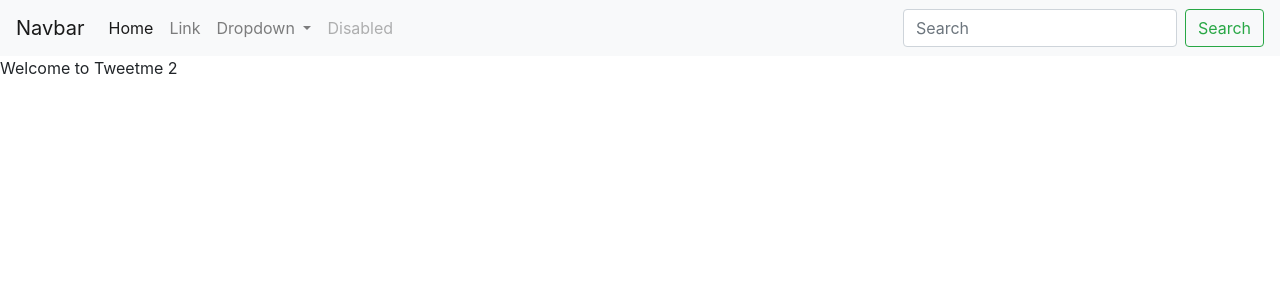
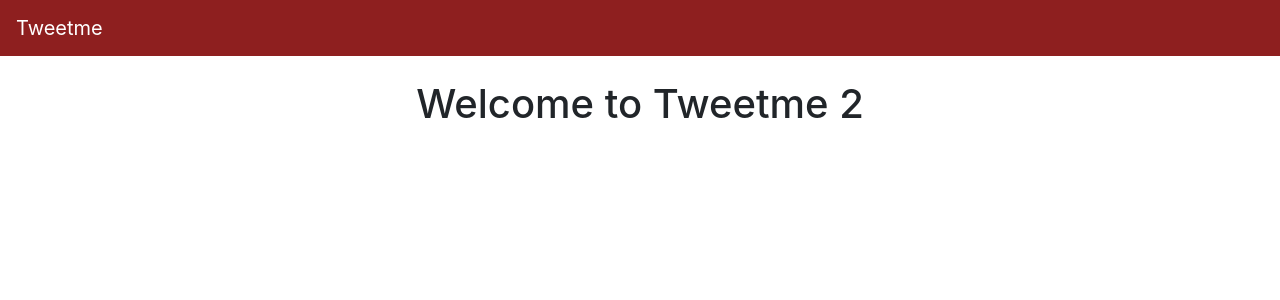
Before and after one commit to mu7affarmirzo/tweetme, a Django app: page / in a window 1280 px wide. Shown: the top 300 px of the page. Run offline with Django 3.2, Linux system fonts and the light colour scheme; data that the repository does not hold is empty; some libraries are stand-ins or nearby versions.

Commit message:
done bootstrap

```diff
--- a/templates/base.html
+++ b/templates/base.html
@@ -6,19 +6,25 @@
     <meta name="viewport" content="width=device-width, initial-scale=1, shrink-to-fit=no">
 
     <!-- Bootstrap CSS -->
-    <link rel="stylesheet" href="https://stackpath.bootstrapcdn.com/bootstrap/4.5.2/css/bootstrap.min.css" integrity="sha384-JcKb8q3iqJ61gNV9KGb8thSsNjpSL0n8PARn9HuZOnIxN0hoP+VmmDGMN5t9UJ0Z" crossorigin="anonymous">
-
-    <title>Hello, world!</title>
+    <link rel="stylesheet" href="https://stackpath.bootstrapcdn.com/bootstrap/4.4.1/css/bootstrap.min.css" integrity="sha384-Vkoo8x4CGsO3+Hhxv8T/Q5PaXtkKtu6ug5TOeNV6gBiFeWPGFN9MuhOf23Q9Ifjh" crossorigin="anonymous">
+    <style>
+      .bg-tweetme {
+          background-color: #8e1f1f!important;
+      }
+    </style>
+    <title>Tweetme 2 {% block head_title %}{% endblock head_title%}</title>
   </head>
   <body>
-    {% include 'components/navbar.html' %}
-    {% block content %}
-    {% endblock content %}
-
+    {% include "components/navbar.html" %}
+    <div class='container'>
+      {% block content %}
+      {% endblock content %}
+    </div>
+    <!-- DRY Don't Repeat Yourself -->
     <!-- Optional JavaScript -->
     <!-- jQuery first, then Popper.js, then Bootstrap JS -->
-    <script src="https://code.jquery.com/jquery-3.5.1.slim.min.js" integrity="sha384-DfXdz2htPH0lsSSs5nCTpuj/zy4C+OGpamoFVy38MVBnE+IbbVYUew+OrCXaRkfj" crossorigin="anonymous"></script>
-    <script src="https://cdn.jsdelivr.net/npm/popper.js@1.16.1/dist/umd/popper.min.js" integrity="sha384-9/reFTGAW83EW2RDu2S0VKaIzap3H66lZH81PoYlFhbGU+6BZp6G7niu735Sk7lN" crossorigin="anonymous"></script>
-    <script src="https://stackpath.bootstrapcdn.com/bootstrap/4.5.2/js/bootstrap.min.js" integrity="sha384-B4gt1jrGC7Jh4AgTPSdUtOBvfO8shuf57BaghqFfPlYxofvL8/KUEfYiJOMMV+rV" crossorigin="anonymous"></script>
+    <script src="https://code.jquery.com/jquery-3.4.1.slim.min.js" integrity="sha384-J6qa4849blE2+poT4WnyKhv5vZF5SrPo0iEjwBvKU7imGFAV0wwj1yYfoRSJoZ+n" crossorigin="anonymous"></script>
+    <script src="https://cdn.jsdelivr.net/npm/popper.js@1.16.0/dist/umd/popper.min.js" integrity="sha384-Q6E9RHvbIyZFJoft+2mJbHaEWldlvI9IOYy5n3zV9zzTtmI3UksdQRVvoxMfooAo" crossorigin="anonymous"></script>
+    <script src="https://stackpath.bootstrapcdn.com/bootstrap/4.4.1/js/bootstrap.min.js" integrity="sha384-wfSDF2E50Y2D1uUdj0O3uMBJnjuUD4Ih7YwaYd1iqfktj0Uod8GCExl3Og8ifwB6" crossorigin="anonymous"></script>
   </body>
 </html>
--- a/templates/components/navbar.html
+++ b/templates/components/navbar.html
@@ -1,11 +1,11 @@
-<nav class="navbar navbar-expand-lg navbar-light bg-light">
-  <a class="navbar-brand" href="#">Navbar</a>
+<nav class="navbar navbar-expand-lg navbar-dark bg-tweetme mb-4">
+    <a class="navbar-brand" href="/">Tweetme</a>
     <button class="navbar-toggler" type="button" data-toggle="collapse" data-target="#navbarSupportedContent" aria-controls="navbarSupportedContent" aria-expanded="false" aria-label="Toggle navigation">
       <span class="navbar-toggler-icon"></span>
     </button>
 
-  <div class="collapse navbar-collapse" id="navbarSupportedContent">
-    <ul class="navbar-nav mr-auto">
+    <div class="collapse navbar-collapse d-none" id="navbarSupportedContent">
+      <ul class="navbar-nav mr-auto d-none">
         <li class="nav-item active">
           <a class="nav-link" href="#">Home <span class="sr-only">(current)</span></a>
         </li>
@@ -27,7 +27,7 @@
           <a class="nav-link disabled" href="#" tabindex="-1" aria-disabled="true">Disabled</a>
         </li>
       </ul>
-    <form class="form-inline my-2 my-lg-0">
+      <form class="form-inline my-2 my-lg-0 d-none">
         <input class="form-control mr-sm-2" type="search" placeholder="Search" aria-label="Search">
         <button class="btn btn-outline-success my-2 my-sm-0" type="submit">Search</button>
       </form>
--- a/templates/pages/home.html
+++ b/templates/pages/home.html
@@ -6,12 +6,17 @@ this is amazing!!!!
 
 
 {% block content %}
-Welcome to Tweetme 2
 
-<div id='tweets'>
+<div class='row text-center'>
+    <div class='col'>
+        <h1>Welcome to Tweetme 2</h1>
+    </div>
+</div>
+
+
+<div class='row' id='tweets'>
     Loading...
 </div>
-
 <script>
 const tweetsElement = document.getElementById("tweets"); // get an html element
 // tweetsElement.innerHTML = 'Loading...' // set new html in that element
@@ -36,11 +41,11 @@ function LikeBtn(tweet){
 }
 
 function formatTweetElement(tweet) {
-    var formattedTweet = "<div class='mb-4 tweet' id='tweet-" + tweet.id
-        + "'><p>" + tweet.content +
+    var formattedTweet = "<div class='col-12 col-md-10 mx-auto border rounded py-3 mb-4 tweet' id='tweet-" + tweet.id
+    + "'><p>" + tweet.content +
         "</p><div class='btn-group'>" + LikeBtn(tweet) +
         "</div></div>";
-    return formattedTweet;
+    return formattedTweet
 }
 xhr.responseType = responseType;
 xhr.open(method, url);
```
Lines whose indentation alone changed are shown as unchanged.
